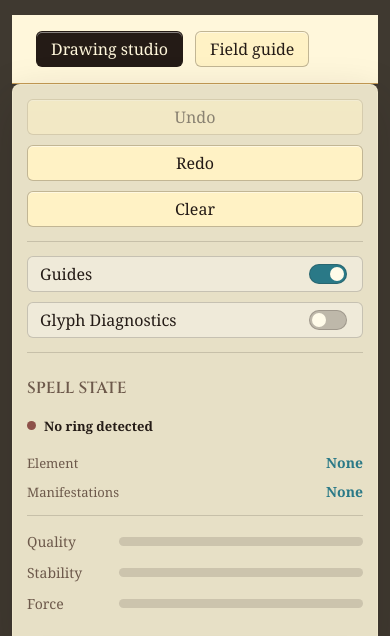
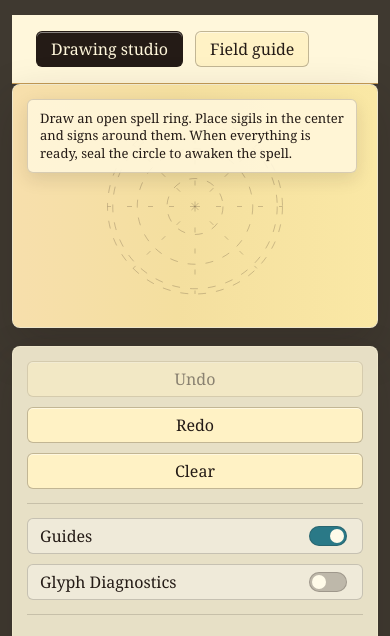
Before and after one commit to ahpa5246-lgtm/Witch-Hat-Atelier, a website built with Vite: page index.html in a window 390 px wide. Shown: the part 144-780 px from the top of the page. Built offline with nearby package versions, Linux system fonts and the light colour scheme; a web font is replaced by a local one.

Commit message:
fix: keep narrow drawing canvas above controls

```diff
--- a/assets/css/styles.css
+++ b/assets/css/styles.css
@@ -1095,4 +1095,21 @@ body:not(.sigil-maker-page) .app-shell {
 .workspace.reference-mode { grid-template-columns: minmax(0, 1fr); }
 .reference-mode .dictionary-panel { width: 100%; max-width: 1100px; margin-inline: auto; }
 button:focus-visible, a:focus-visible { outline: 3px solid var(--teal); outline-offset: 3px; }
-@media (max-width: 760px) { .workspace:not(.reference-mode) { grid-template-columns: 1fr; } }
+@media (max-width: 760px) {
+  .workspace:not(.reference-mode) {
+    grid-template-columns: 1fr;
+  }
+
+  .workspace:not(.reference-mode) .canvas-panel {
+    order: -1;
+  }
+
+  .workspace:not(.reference-mode) .canvas-hint {
+    color: var(--ink);
+    background: rgba(255, 247, 219, 0.9);
+    border: 1px solid rgba(36, 27, 22, 0.18);
+    border-radius: 6px;
+    padding: 10px 12px;
+    box-shadow: 0 6px 18px rgba(36, 27, 22, 0.12);
+  }
+}
```
